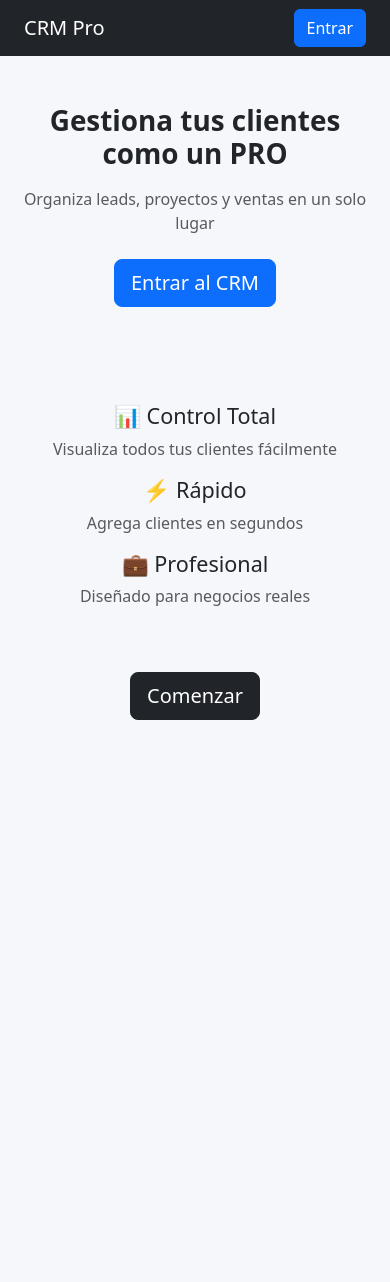
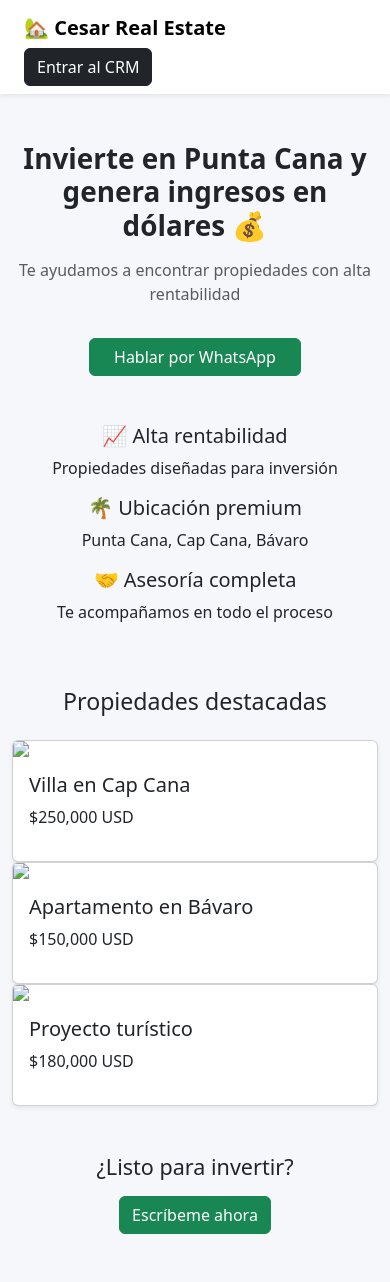
Before and after one commit to cesarromerofit-stack/crm-cesar, a Flask app: page / in a window 390 px wide. Before the commit the page ends 720 px from the top, so only its background shows below. Run offline with Flask 3, Linux system fonts and the light colour scheme; some libraries are stand-ins or nearby versions.

Commit message:
landing inmobiliaria

```diff
--- a/templates/index.html
+++ b/templates/index.html
@@ -3,51 +3,100 @@
 
 <head>
     <meta charset="UTF-8">
-    <title>CRM Pro</title>
+    <title>Inversiones Punta Cana</title>
     <link href="https://cdn.jsdelivr.net/npm/bootstrap@5.3.0/dist/css/bootstrap.min.css" rel="stylesheet">
 </head>
 
 <body style="background:#f5f7fb;">
 
     <!-- NAVBAR -->
-    <nav class="navbar navbar-dark bg-dark px-4">
-        <span class="navbar-brand">CRM Pro</span>
-        <a href="/clientes" class="btn btn-primary">Entrar</a>
+    <nav class="navbar navbar-light bg-white shadow-sm px-4">
+        <span class="navbar-brand fw-bold">🏡 Cesar Real Estate</span>
+        <a href="/clientes" class="btn btn-dark">Entrar al CRM</a>
     </nav>
 
     <!-- HERO -->
-    <div class="container text-center py-5">
-        <h1 class="fw-bold mb-3">Gestiona tus clientes como un PRO</h1>
-        <p class="text-muted mb-4">Organiza leads, proyectos y ventas en un solo lugar</p>
+    <div class="container text-center mt-5">
+        <h1 class="fw-bold">
+            Invierte en Punta Cana y genera ingresos en dólares 💰
+        </h1>
 
-        <a href="/clientes" class="btn btn-primary btn-lg">Entrar al CRM</a>
+        <p class="text-muted mt-3">
+            Te ayudamos a encontrar propiedades con alta rentabilidad
+        </p>
+
+        <a href="https://wa.me/18296641323" class="btn btn-success mt-3 px-4">
+            Hablar por WhatsApp
+        </a>
     </div>
 
     <!-- BENEFICIOS -->
-    <div class="container py-5">
+    <div class="container mt-5">
         <div class="row text-center">
 
             <div class="col-md-4">
-                <h4>📊 Control Total</h4>
-                <p class="text-muted">Visualiza todos tus clientes fácilmente</p>
+                <h5>📈 Alta rentabilidad</h5>
+                <p>Propiedades diseñadas para inversión</p>
             </div>
 
             <div class="col-md-4">
-                <h4>⚡ Rápido</h4>
-                <p class="text-muted">Agrega clientes en segundos</p>
+                <h5>🌴 Ubicación premium</h5>
+                <p>Punta Cana, Cap Cana, Bávaro</p>
             </div>
 
             <div class="col-md-4">
-                <h4>💼 Profesional</h4>
-                <p class="text-muted">Diseñado para negocios reales</p>
+                <h5>🤝 Asesoría completa</h5>
+                <p>Te acompañamos en todo el proceso</p>
             </div>
 
         </div>
     </div>
 
-    <!-- CTA -->
-    <div class="text-center pb-5">
-        <a href="/clientes" class="btn btn-dark btn-lg">Comenzar</a>
+    <!-- PROPIEDADES -->
+    <div class="container mt-5">
+        <h3 class="text-center mb-4">Propiedades destacadas</h3>
+
+        <div class="row">
+
+            <div class="col-md-4">
+                <div class="card shadow-sm">
+                    <img src="https://via.placeholder.com/400x250" class="card-img-top">
+                    <div class="card-body">
+                        <h5>Villa en Cap Cana</h5>
+                        <p>$250,000 USD</p>
+                    </div>
+                </div>
+            </div>
+
+            <div class="col-md-4">
+                <div class="card shadow-sm">
+                    <img src="https://via.placeholder.com/400x250" class="card-img-top">
+                    <div class="card-body">
+                        <h5>Apartamento en Bávaro</h5>
+                        <p>$150,000 USD</p>
+                    </div>
+                </div>
+            </div>
+
+            <div class="col-md-4">
+                <div class="card shadow-sm">
+                    <img src="https://via.placeholder.com/400x250" class="card-img-top">
+                    <div class="card-body">
+                        <h5>Proyecto turístico</h5>
+                        <p>$180,000 USD</p>
+                    </div>
+                </div>
+            </div>
+
+        </div>
+    </div>
+
+    <!-- CTA FINAL -->
+    <div class="text-center mt-5 mb-5">
+        <h4>¿Listo para invertir?</h4>
+        <a href="https://wa.me/18091234567" class="btn btn-success mt-2">
+            Escríbeme ahora
+        </a>
     </div>
 
 </body>
```
